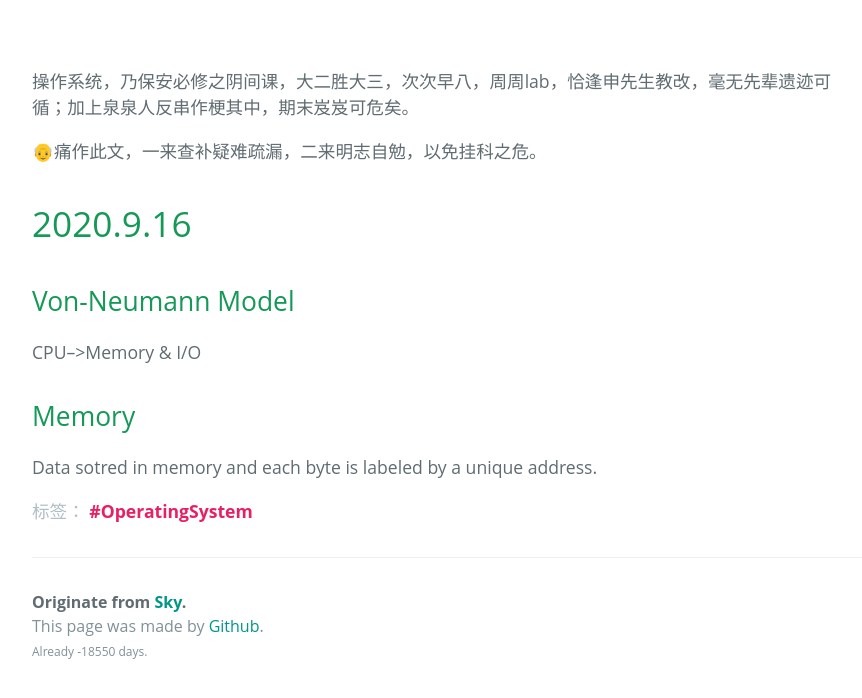
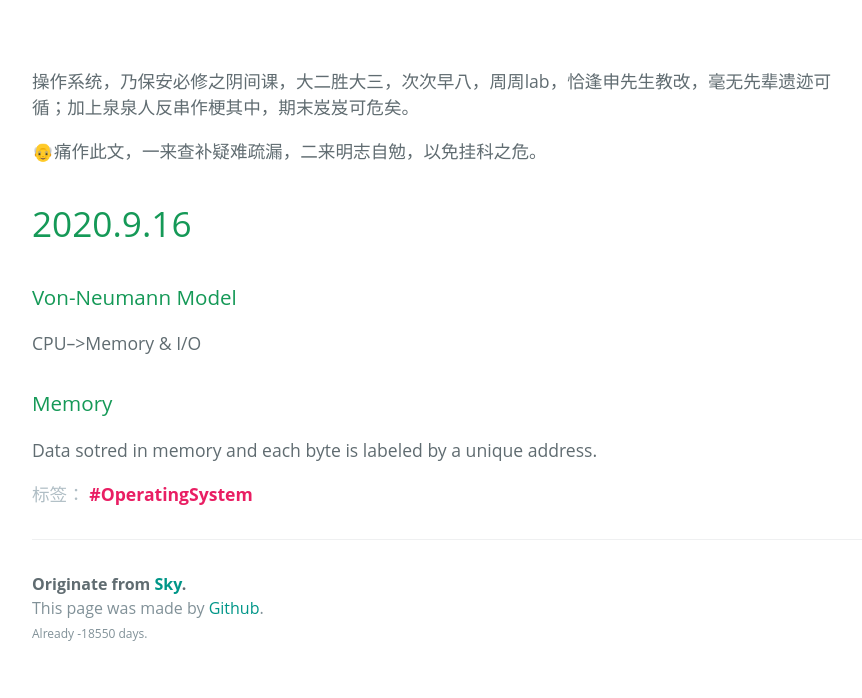
Before and after one commit to NishikinoSky/NishikinoSky.github.io, a Jekyll site: the page built from _posts/2020-10-16-Operating-System.md, in a window 1280 px wide and 1060 px high. Shown: the part 350-1048 px from the top of the window, without its empty margins (192-1054 px from the left). Built offline with Jekyll 4.4.1, drawn with Linux system fonts in a browser that asks for light colours; some web fonts are replaced.

```diff
--- a/_posts/2020-10-16-Operating-System.md
+++ b/_posts/2020-10-16-Operating-System.md
@@ -10,10 +10,10 @@ stickie: false
 
 # 2020.9.16
 
-## Von-Neumann Model
+### Von-Neumann Model
 
 CPU-->Memory & I/O
 
-## Memory
+### Memory
 
 Data sotred in memory and each byte is labeled by a unique address.
```
